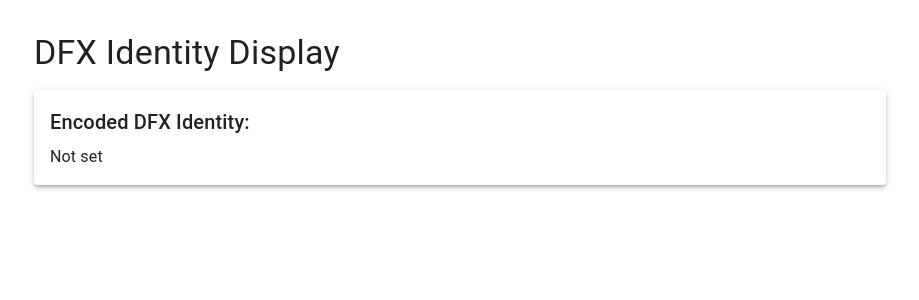
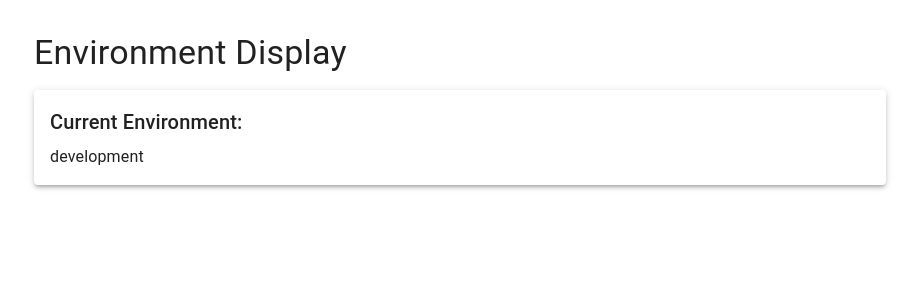
Before and after one commit to GEMS-Gallery/olive-painful-hyena-019193e90892, a React (Vite) app in the folder frontend/: page / in a window 1280 px wide. Shown: the top 300 px of the page, without its empty margins (180-1099 px from the left). Built offline with nearby package versions, Linux system fonts and the light colour scheme.

Commit message:
01919451-49b7-7445-baaa-e0fa7b4910cf

```diff
--- a/frontend/index.html
+++ b/frontend/index.html
@@ -3,7 +3,7 @@
   <head>
     <meta charset="UTF-8" />
     <meta name="viewport" content="width=device-width, initial-scale=1.0" />
-    <title>DFX Identity Display</title>
+    <title>Environment Display</title>
   </head>
   <body>
     <div id="root"></div>
--- a/frontend/src/App.tsx
+++ b/frontend/src/App.tsx
@@ -2,20 +2,20 @@ import React from 'react';
 import { Container, Typography, Box, Paper } from '@mui/material';
 
 const App: React.FC = () => {
-  const encodedDfxIdentity = import.meta.env.ENCODED_DFX_IDENTITY || 'Not set';
+  const currentEnvironment = import.meta.env.MODE;
 
   return (
     <Container maxWidth="md">
       <Box sx={{ my: 4 }}>
         <Typography variant="h4" component="h1" gutterBottom>
-          DFX Identity Display
+          Environment Display
         </Typography>
         <Paper elevation={3} sx={{ p: 2, mt: 2 }}>
           <Typography variant="h6" component="h2" gutterBottom>
-            Encoded DFX Identity:
+            Current Environment:
           </Typography>
           <Typography component="pre" sx={{ whiteSpace: 'pre-wrap', wordBreak: 'break-all' }}>
-            {encodedDfxIdentity}
+            {currentEnvironment}
           </Typography>
         </Paper>
       </Box>
```
